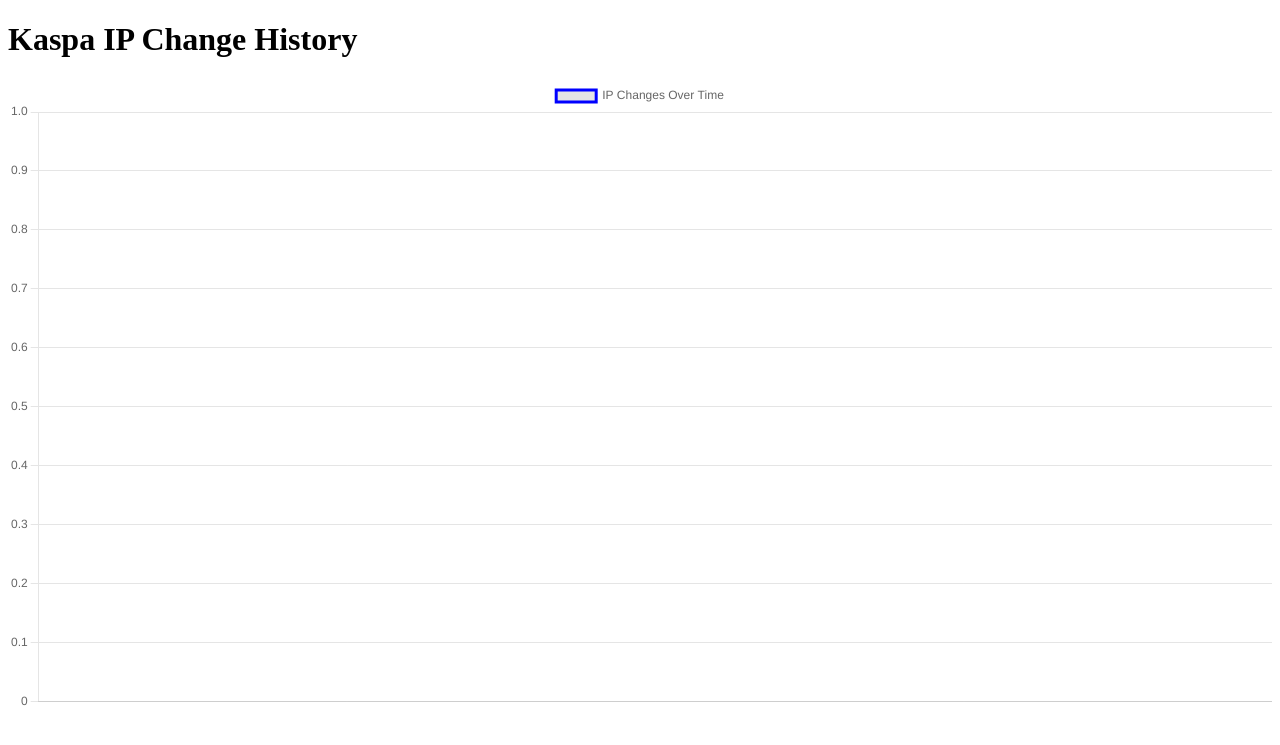
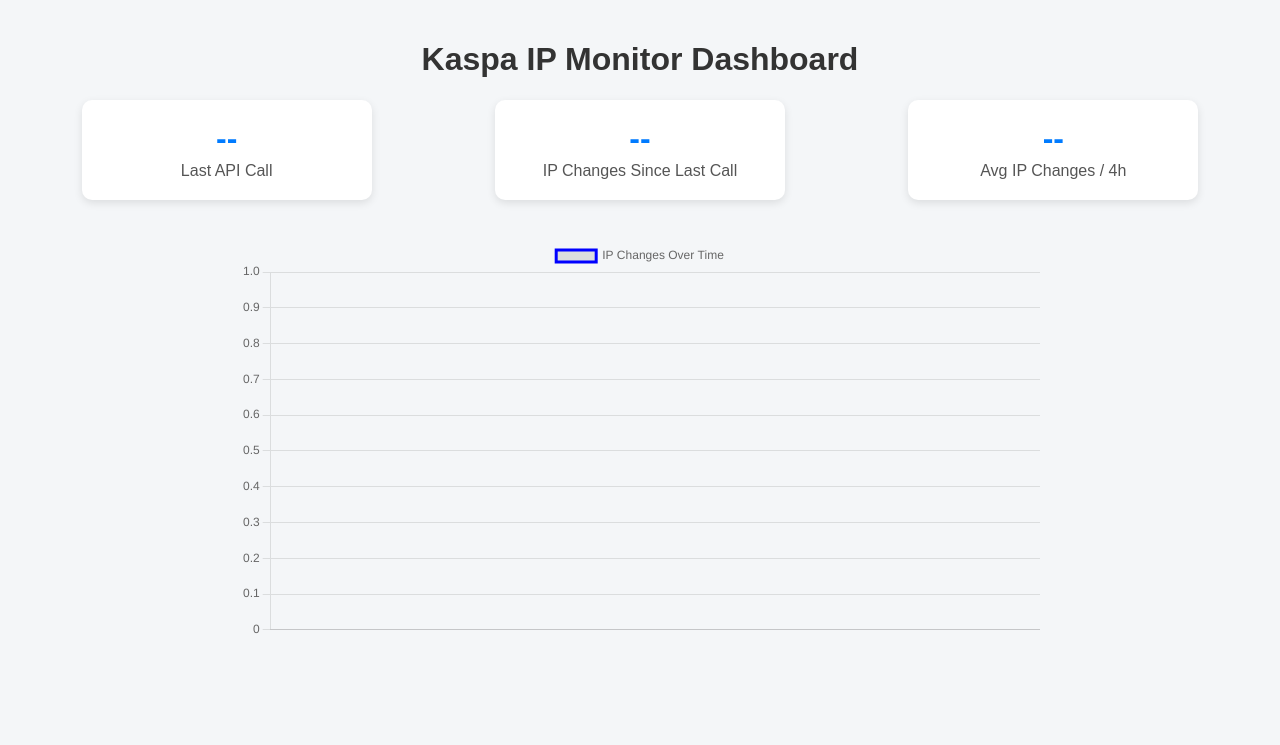
Before and after one commit to Kyuubi2709/Kaspa-IP-Stability-Tracker, a Flask app: page / in a window 1280 px wide. Shown: the top 745 px of the page. Run offline with Flask 3, Linux system fonts and the light colour scheme; data that the repository does not hold is empty.

Commit message:
Update index.html

```diff
--- a/templates/index.html
+++ b/templates/index.html
@@ -3,11 +3,39 @@
 <head>
 <meta charset="UTF-8">
 <title>Kaspa IP Monitor</title>
+<style>
+body { font-family: Arial, sans-serif; background: #f4f6f8; margin: 0; padding: 20px; }
+h1 { text-align: center; color: #333; }
+.dashboard { display: flex; justify-content: space-around; margin: 20px 0; }
+.card { background: #fff; padding: 20px; border-radius: 10px; box-shadow: 0 3px 8px rgba(0,0,0,0.1); width: 250px; text-align: center; }
+.card h2 { margin: 0; font-size: 2em; color: #007BFF; }
+.card p { margin: 5px 0 0; font-size: 1em; color: #555; }
+#chart-container { max-width: 800px; margin: 40px auto; }
+</style>
 <script src="https://cdn.jsdelivr.net/npm/chart.js"></script>
 </head>
 <body>
-<h1>Kaspa IP Change History</h1>
-<canvas id="chart" width="800" height="400"></canvas>
+<h1>Kaspa IP Monitor Dashboard</h1>
+
+<div class="dashboard">
+    <div class="card">
+        <h2 id="last-poll">--</h2>
+        <p>Last API Call</p>
+    </div>
+    <div class="card">
+        <h2 id="new-ips">--</h2>
+        <p>IP Changes Since Last Call</p>
+    </div>
+    <div class="card">
+        <h2 id="avg-4h">--</h2>
+        <p>Avg IP Changes / 4h</p>
+    </div>
+</div>
+
+<div id="chart-container">
+    <canvas id="chart"></canvas>
+</div>
+
 <script src="/static/main.js"></script>
 </body>
 </html>
```
